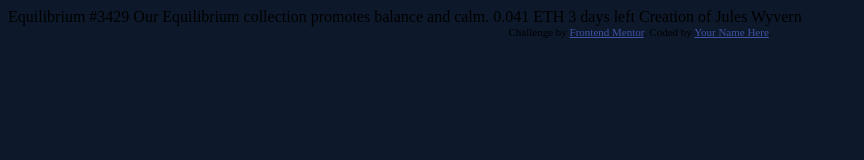
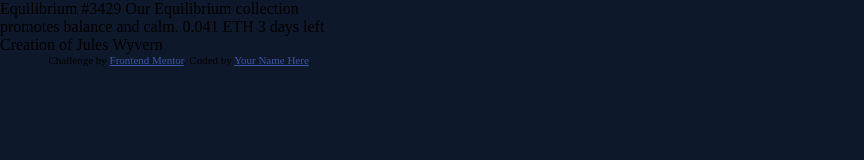
Before and after one commit to Deodiv/nft-preview-card-component-main, a plain HTML site: page index.html in a window 1280 px wide. Shown: the whole page, without its empty margins (0-864 px from the left). Drawn offline with Linux system fonts and the light colour scheme.

Commit message:
New Commits

```diff
--- a/style.css
+++ b/style.css
@@ -1,4 +1,11 @@
+@import url('https://fonts.googleapis.com/css2?family=Outfit:wght@300;400;600&display=swap');
+
+* {
+    padding: 0;
+    margin: 0;
+}
 body {
+    max-width: 360px;
     background: hsl(217, 54%, 11%);
 }
 
```
Also changed, not shown: index.html (+0 -2 lines).
